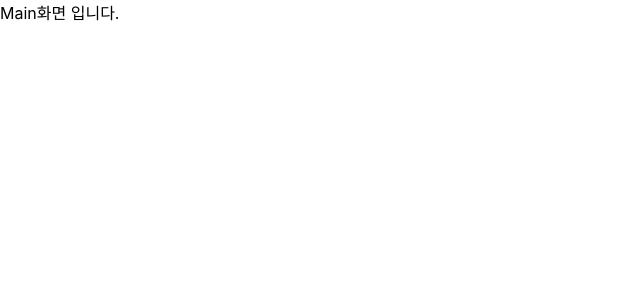
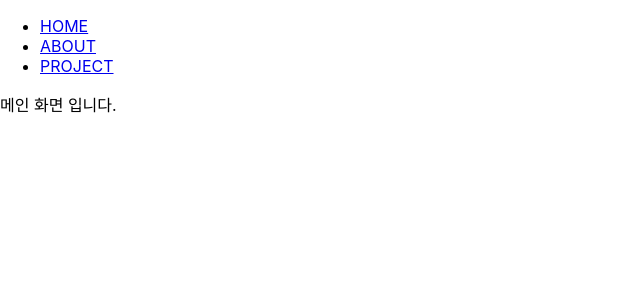
Before and after one commit to jizero1/react-portfolio3, a React (Create React App) app: page / in a window 1280 px wide. Shown: the top 300 px of the page, without its empty margins (0-640 px from the left). Built offline with nearby package versions, Linux system fonts and the light colour scheme.

Commit message:
menu.js생성하고 link로 페이지 이동 설정함

```diff
--- a/src/App.js
+++ b/src/App.js
@@ -1,16 +1,18 @@
 import './App.css';
 import React from 'react';
 import { BrowserRouter as Router, Routes, Route } from 'react-router-dom';
-import Main from './pages/Main/Main';
+import Home from './pages/Home/Home';
 import About from './pages/About/About';
 import Project from './pages/Project/Project';
+import Menu from './pages/Menu/Menu';
 
 
 function App() {
   return (
     <Router>
+      <Menu/>
       <Routes>
-        <Route path="/" element={<Main/>}/>
+        <Route path="/" element={<Home/>}/>
         <Route path="/about" element={<About/>}/>
         <Route path="/project" element={<Project/>}/>
       </Routes>
--- /dev/null
+++ b/src/pages/Home/Home.js
@@ -0,0 +1,12 @@
+import './Home.css';
+import React from 'react';
+
+const Home = () => {
+    return (
+        <div>
+            메인 화면 입니다.
+        </div>
+    )
+}
+
+export default Home;
--- a/src/pages/Main/Main.js
+++ /dev/null
@@ -1,12 +0,0 @@
-import React from 'react';
-import './Main.css';
-
-const Main = () => {
-    return (
-        <div>
-            Main화면 입니다.
-        </div>
-    )
-}
-
-export default Main;
--- /dev/null
+++ b/src/pages/Menu/Menu.js
@@ -0,0 +1,20 @@
+import React from 'react';
+import './Menu.css';
+import { Link } from 'react-router-dom';
+
+
+const Menu = () => {
+    return (
+        <div>
+            <nav>
+                <ul>
+                    <li><Link to="/">HOME</Link></li>
+                    <li><Link to="/about">ABOUT</Link></li>
+                    <li><Link to="/project">PROJECT</Link></li>
+                </ul>
+            </nav>
+        </div>
+    )
+}
+
+export default Menu;
```
Also changed, not shown: src/pages/Home/Home.css (added), src/pages/Menu/Menu.css (added).
